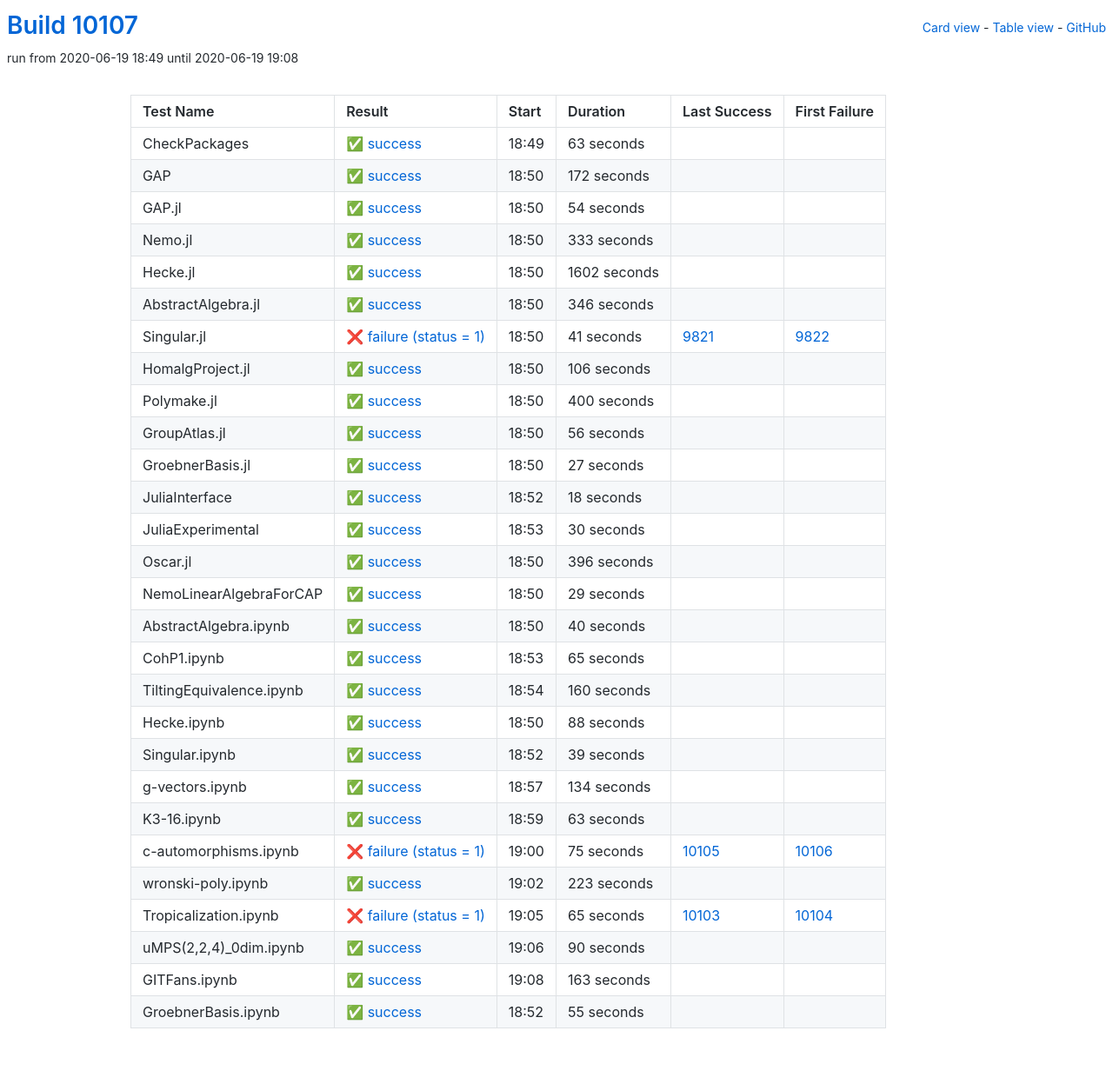
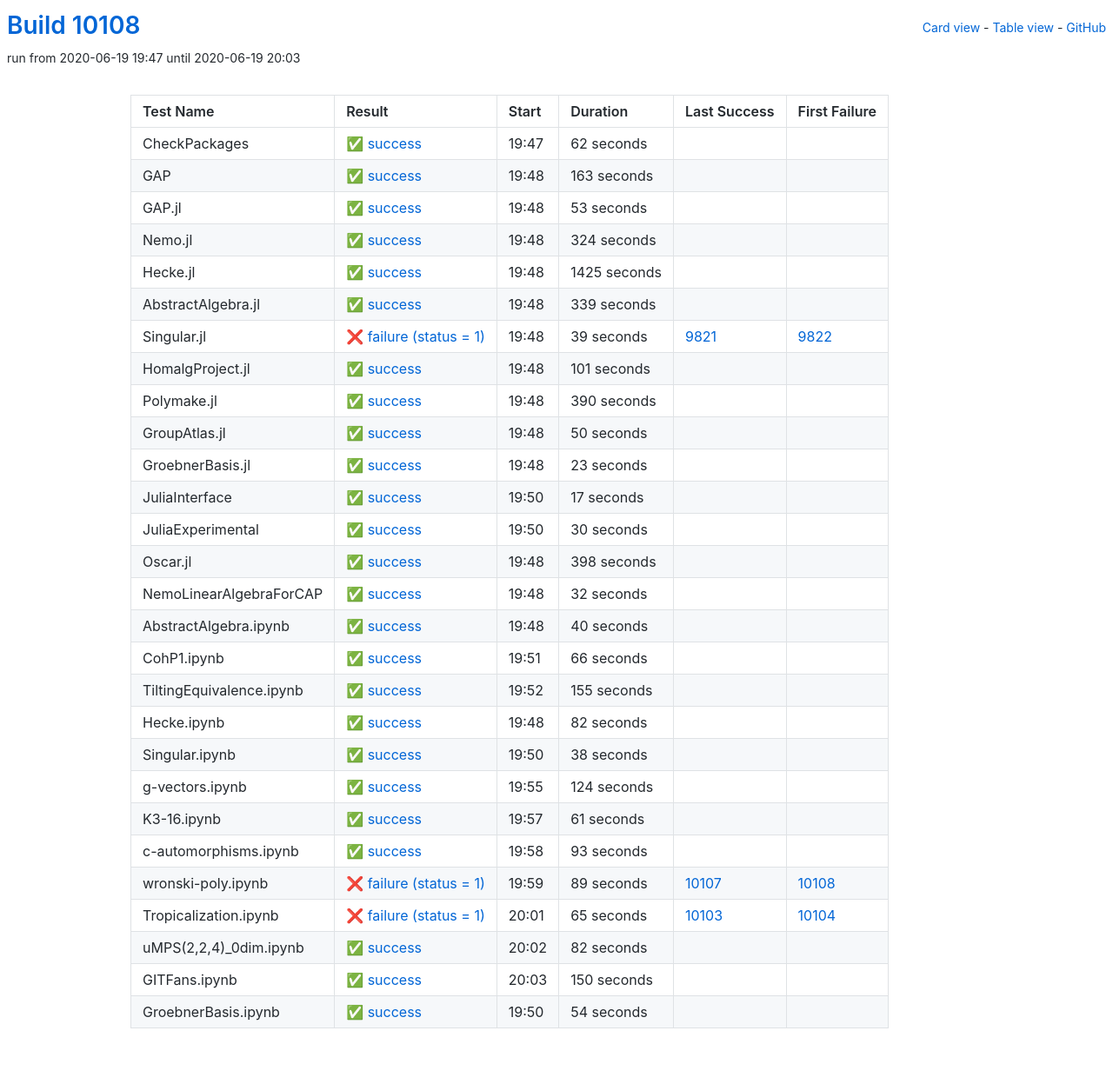
Before and after one commit to oscar-system/oscar-ci-status, a Jekyll site: the page built from table.html, in a window 1280 px wide. Shown: the whole page at 87% size. Built offline with Jekyll 4.4.1, drawn with Linux system fonts in a browser that asks for light colours.

Commit message:
Build #10108

```diff
--- a/_data/ci.yml
+++ b/_data/ci.yml
@@ -1,6 +1,6 @@
 ---
-build: 10107
-build_url: https://oscarci.mathematik.uni-kl.de/job/oscar/10107/
+build: 10108
+build_url: https://oscarci.mathematik.uni-kl.de/job/oscar/10108/
 job: oscar
 organization: oscar-system
 repo: oscar-ci-status
@@ -8,152 +8,152 @@
 tests:
 - name: CheckPackages
   id: checkpackages
-  log: https://oscarci.mathematik.uni-kl.de/job/oscar/10107/artifact/logs/build-10107/CheckPackages.log
-  start: 2020-06-19 18:49
+  log: https://oscarci.mathematik.uni-kl.de/job/oscar/10108/artifact/logs/build-10108/CheckPackages.log
+  start: 2020-06-19 19:47
   success: true
   exitcode: 0
   status: success
-  duration: 63
+  duration: 62
   last_success: false
   last_success_url:
   first_failure: false
   first_failure_url:
 - name: GAP
   id: gap
-  log: https://oscarci.mathematik.uni-kl.de/job/oscar/10107/artifact/logs/build-10107/GAP.log
-  start: 2020-06-19 18:50
+  log: https://oscarci.mathematik.uni-kl.de/job/oscar/10108/artifact/logs/build-10108/GAP.log
+  start: 2020-06-19 19:48
   success: true
   exitcode: 0
   status: success
-  duration: 172
+  duration: 163
   last_success: false
   last_success_url:
   first_failure: false
   first_failure_url:
 - name: GAP.jl
   id: gap-jl
-  log: https://oscarci.mathematik.uni-kl.de/job/oscar/10107/artifact/logs/build-10107/GAP.jl.log
-  start: 2020-06-19 18:50
+  log: https://oscarci.mathematik.uni-kl.de/job/oscar/10108/artifact/logs/build-10108/GAP.jl.log
+  start: 2020-06-19 19:48
   success: true
   exitcode: 0
   status: success
-  duration: 54
+  duration: 53
   last_success: false
   last_success_url:
   first_failure: false
   first_failure_url:
 - name: Nemo.jl
   id: nemo-jl
-  log: https://oscarci.mathematik.uni-kl.de/job/oscar/10107/artifact/logs/build-10107/Nemo.jl.log
-  start: 2020-06-19 18:50
+  log: https://oscarci.mathematik.uni-kl.de/job/oscar/10108/artifact/logs/build-10108/Nemo.jl.log
+  start: 2020-06-19 19:48
   success: true
   exitcode: 0
   status: success
-  duration: 333
+  duration: 324
   last_success: false
   last_success_url:
   first_failure: false
   first_failure_url:
 - name: Hecke.jl
   id: hecke-jl
-  log: https://oscarci.mathematik.uni-kl.de/job/oscar/10107/artifact/logs/build-10107/Hecke.jl.log
-  start: 2020-06-19 18:50
+  log: https://oscarci.mathematik.uni-kl.de/job/oscar/10108/artifact/logs/build-10108/Hecke.jl.log
+  start: 2020-06-19 19:48
   success: true
   exitcode: 0
   status: success
-  duration: 1602
+  duration: 1425
   last_success: false
   last_success_url:
   first_failure: false
   first_failure_url:
 - name: AbstractAlgebra.jl
   id: abstractalgebra-jl
-  log: https://oscarci.mathematik.uni-kl.de/job/oscar/10107/artifact/logs/build-10107/AbstractAlgebra.jl.log
-  start: 2020-06-19 18:50
+  log: https://oscarci.mathematik.uni-kl.de/job/oscar/10108/artifact/logs/build-10108/AbstractAlgebra.jl.log
+  start: 2020-06-19 19:48
   success: true
   exitcode: 0
   status: success
-  duration: 346
+  duration: 339
   last_success: false
   last_success_url:
   first_failure: false
   first_failure_url:
 - name: Singular.jl
   id: singular-jl
-  log: https://oscarci.mathematik.uni-kl.de/job/oscar/10107/artifact/logs/build-10107/Singular.jl.log
-  start: 2020-06-19 18:50
+  log: https://oscarci.mathematik.uni-kl.de/job/oscar/10108/artifact/logs/build-10108/Singular.jl.log
+  start: 2020-06-19 19:48
   success: false
   exitcode: 1
   status: failure
-  duration: 41
+  duration: 39
   last_success: 9821
   last_success_url: https://oscarci.mathematik.uni-kl.de/job/oscar/9821/
   first_failure: 9822
   first_failure_url: https://oscarci.mathematik.uni-kl.de/job/oscar/9822/
 - name: HomalgProject.jl
   id: homalgproject-jl
-  log: https://oscarci.mathematik.uni-kl.de/job/oscar/10107/artifact/logs/build-10107/HomalgProject.jl.log
-  start: 2020-06-19 18:50
+  log: https://oscarci.mathematik.uni-kl.de/job/oscar/10108/artifact/logs/build-10108/HomalgProject.jl.log
+  start: 2020-06-19 19:48
   success: true
   exitcode: 0
   status: success
-  duration: 106
+  duration: 101
   last_success: false
   last_success_url:
   first_failure: false
   first_failure_url:
 - name: Polymake.jl
   id: polymake-jl
-  log: https://oscarci.mathematik.uni-kl.de/job/oscar/10107/artifact/logs/build-10107/Polymake.jl.log
-  start: 2020-06-19 18:50
+  log: https://oscarci.mathematik.uni-kl.de/job/oscar/10108/artifact/logs/build-10108/Polymake.jl.log
+  start: 2020-06-19 19:48
   success: true
   exitcode: 0
   status: success
-  duration: 400
+  duration: 390
   last_success: false
   last_success_url:
   first_failure: false
   first_failure_url:
 - name: GroupAtlas.jl
   id: groupatlas-jl
-  log: https://oscarci.mathematik.uni-kl.de/job/oscar/10107/artifact/logs/build-10107/GroupAtlas.jl.log
-  start: 2020-06-19 18:50
+  log: https://oscarci.mathematik.uni-kl.de/job/oscar/10108/artifact/logs/build-10108/GroupAtlas.jl.log
+  start: 2020-06-19 19:48
   success: true
   exitcode: 0
   status: success
-  duration: 56
+  duration: 50
   last_success: false
   last_success_url:
   first_failure: false
   first_failure_url:
 - name: GroebnerBasis.jl
   id: groebnerbasis-jl
-  log: https://oscarci.mathematik.uni-kl.de/job/oscar/10107/artifact/logs/build-10107/GroebnerBasis.jl.log
-  start: 2020-06-19 18:50
+  log: https://oscarci.mathematik.uni-kl.de/job/oscar/10108/artifact/logs/build-10108/GroebnerBasis.jl.log
+  start: 2020-06-19 19:48
   success: true
   exitcode: 0
   status: success
-  duration: 27
+  duration: 23
   last_success: false
   last_success_url:
   first_failure: false
   first_failure_url:
 - name: JuliaInterface
   id: juliainterface
-  log: https://oscarci.mathematik.uni-kl.de/job/oscar/10107/artifact/logs/build-10107/JuliaInterface.log
-  start: 2020-06-19 18:52
+  log: https://oscarci.mathematik.uni-kl.de/job/oscar/10108/artifact/logs/build-10108/JuliaInterface.log
+  start: 2020-06-19 19:50
   success: true
   exitcode: 0
   status: success
-  duration: 18
+  duration: 17
   last_success: false
   last_success_url:
   first_failure: false
   first_failure_url:
 - name: JuliaExperimental
   id: juliaexperimental
-  log: https://oscarci.mathematik.uni-kl.de/job/oscar/10107/artifact/logs/build-10107/JuliaExperimental.log
-  start: 2020-06-19 18:53
+  log: https://oscarci.mathematik.uni-kl.de/job/oscar/10108/artifact/logs/build-10108/JuliaExperimental.log
+  start: 2020-06-19 19:50
   success: true
   exitcode: 0
   status: success
@@ -164,32 +164,32 @@
   first_failure_url:
 - name: Oscar.jl
   id: oscar-jl
-  log: https://oscarci.mathematik.uni-kl.de/job/oscar/10107/artifact/logs/build-10107/Oscar.jl.log
-  start: 2020-06-19 18:50
+  log: https://oscarci.mathematik.uni-kl.de/job/oscar/10108/artifact/logs/build-10108/Oscar.jl.log
+  start: 2020-06-19 19:48
   success: true
   exitcode: 0
   status: success
-  duration: 396
+  duration: 398
   last_success: false
   last_success_url:
   first_failure: false
   first_failure_url:
 - name: NemoLinearAlgebraForCAP
   id: nemolinearalgebraforcap
-  log: https://oscarci.mathematik.uni-kl.de/job/oscar/10107/artifact/logs/build-10107/NemoLinearAlgebraForCAP.log
-  start: 2020-06-19 18:50
+  log: https://oscarci.mathematik.uni-kl.de/job/oscar/10108/artifact/logs/build-10108/NemoLinearAlgebraForCAP.log
+  start: 2020-06-19 19:48
   success: true
   exitcode: 0
   status: success
-  duration: 29
+  duration: 32
   last_success: false
   last_success_url:
   first_failure: false
   first_failure_url:
 - name: AbstractAlgebra.ipynb
   id: abstractalgebra-ipynb
-  log: https://oscarci.mathematik.uni-kl.de/job/oscar/10107/artifact/logs/build-10107/AbstractAlgebra.ipynb.log
-  start: 2020-06-19 18:50
+  log: https://oscarci.mathematik.uni-kl.de/job/oscar/10108/artifact/logs/build-10108/AbstractAlgebra.ipynb.log
+  start: 2020-06-19 19:48
   success: true
   exitcode: 0
   status: success
@@ -200,104 +200,104 @@
   first_failure_url:
 - name: CohP1.ipynb
   id: cohp1-ipynb
-  log: https://oscarci.mathematik.uni-kl.de/job/oscar/10107/artifact/logs/build-10107/CohP1.ipynb.log
-  start: 2020-06-19 18:53
+  log: https://oscarci.mathematik.uni-kl.de/job/oscar/10108/artifact/logs/build-10108/CohP1.ipynb.log
+  start: 2020-06-19 19:51
   success: true
   exitcode: 0
   status: success
-  duration: 65
+  duration: 66
   last_success: false
   last_success_url:
   first_failure: false
   first_failure_url:
 - name: TiltingEquivalence.ipynb
   id: tiltingequivalence-ipynb
-  log: https://oscarci.mathematik.uni-kl.de/job/oscar/10107/artifact/logs/build-10107/TiltingEquivalence.ipynb.log
-  start: 2020-06-19 18:54
+  log: https://oscarci.mathematik.uni-kl.de/job/oscar/10108/artifact/logs/build-10108/TiltingEquivalence.ipynb.log
+  start: 2020-06-19 19:52
   success: true
   exitcode: 0
   status: success
-  duration: 160
+  duration: 155
   last_success: false
   last_success_url:
   first_failure: false
   first_failure_url:
 - name: Hecke.ipynb
   id: hecke-ipynb
-  log: https://oscarci.mathematik.uni-kl.de/job/oscar/10107/artifact/logs/build-10107/Hecke.ipynb.log
-  start: 2020-06-19 18:50
+  log: https://oscarci.mathematik.uni-kl.de/job/oscar/10108/artifact/logs/build-10108/Hecke.ipynb.log
+  start: 2020-06-19 19:48
   success: true
   exitcode: 0
   status: success
-  duration: 88
+  duration: 82
   last_success: false
   last_success_url:
   first_failure: false
   first_failure_url:
 - name: Singular.ipynb
   id: singular-ipynb
-  log: https://oscarci.mathematik.uni-kl.de/job/oscar/10107/artifact/logs/build-10107/Singular.ipynb.log
-  start: 2020-06-19 18:52
+  log: https://oscarci.mathematik.uni-kl.de/job/oscar/10108/artifact/logs/build-10108/Singular.ipynb.log
+  start: 2020-06-19 19:50
   success: true
   exitcode: 0
   status: success
-  duration: 39
+  duration: 38
   last_success: false
   last_success_url:
   first_failure: false
   first_failure_url:
 - name: g-vectors.ipynb
   id: g-vectors-ipynb
-  log: https://oscarci.mathematik.uni-kl.de/job/oscar/10107/artifact/logs/build-10107/g-vectors.ipynb.log
-  start: 2020-06-19 18:57
+  log: https://oscarci.mathematik.uni-kl.de/job/oscar/10108/artifact/logs/build-10108/g-vectors.ipynb.log
+  start: 2020-06-19 19:55
   success: true
   exitcode: 0
   status: success
-  duration: 134
+  duration: 124
   last_success: false
   last_success_url:
   first_failure: false
   first_failure_url:
 - name: K3-16.ipynb
   id: k3-16-ipynb
-  log: https://oscarci.mathematik.uni-kl.de/job/oscar/10107/artifact/logs/build-10107/K3-16.ipynb.log
-  start: 2020-06-19 18:59
+  log: https://oscarci.mathematik.uni-kl.de/job/oscar/10108/artifact/logs/build-10108/K3-16.ipynb.log
+  start: 2020-06-19 19:57
   success: true
   exitcode: 0
   status: success
-  duration: 63
+  duration: 61
   last_success: false
   last_success_url:
   first_failure: false
   first_failure_url:
 - name: c-automorphisms.ipynb
   id: c-automorphisms-ipynb
-  log: https://oscarci.mathematik.uni-kl.de/job/oscar/10107/artifact/logs/build-10107/c-automorphisms.ipynb.log
-  start: 2020-06-19 19:00
-  success: false
-  exitcode: 1
-  status: failure
-  duration: 75
-  last_success: 10105
-  last_success_url: https://oscarci.mathematik.uni-kl.de/job/oscar/10105/
-  first_failure: 10106
-  first_failure_url: https://oscarci.mathematik.uni-kl.de/job/oscar/10106/
-- name: wronski-poly.ipynb
-  id: wronski-poly-ipynb
-  log: https://oscarci.mathematik.uni-kl.de/job/oscar/10107/artifact/logs/build-10107/wronski-poly.ipynb.log
-  start: 2020-06-19 19:02
+  log: https://oscarci.mathematik.uni-kl.de/job/oscar/10108/artifact/logs/build-10108/c-automorphisms.ipynb.log
+  start: 2020-06-19 19:58
   success: true
   exitcode: 0
   status: success
-  duration: 223
+  duration: 93
   last_success: false
   last_success_url:
   first_failure: false
   first_failure_url:
+- name: wronski-poly.ipynb
+  id: wronski-poly-ipynb
+  log: https://oscarci.mathematik.uni-kl.de/job/oscar/10108/artifact/logs/build-10108/wronski-poly.ipynb.log
+  start: 2020-06-19 19:59
+  success: false
+  exitcode: 1
+  status: failure
+  duration: 89
+  last_success: 10107
+  last_success_url: https://oscarci.mathematik.uni-kl.de/job/oscar/10107/
+  first_failure: 10108
+  first_failure_url: https://oscarci.mathematik.uni-kl.de/job/oscar/10108/
 - name: Tropicalization.ipynb
   id: tropicalization-ipynb
-  log: https://oscarci.mathematik.uni-kl.de/job/oscar/10107/artifact/logs/build-10107/Tropicalization.ipynb.log
-  start: 2020-06-19 19:05
+  log: https://oscarci.mathematik.uni-kl.de/job/oscar/10108/artifact/logs/build-10108/Tropicalization.ipynb.log
+  start: 2020-06-19 20:01
   success: false
   exitcode: 1
   status: failure
@@ -308,36 +308,36 @@
   first_failure_url: https://oscarci.mathematik.uni-kl.de/job/oscar/10104/
 - name: uMPS(2,2,4)_0dim.ipynb
   id: umps-2-2-4-0dim-ipynb
-  log: https://oscarci.mathematik.uni-kl.de/job/oscar/10107/artifact/logs/build-10107/uMPS-2-2-4-_0dim.ipynb.log
-  start: 2020-06-19 19:06
+  log: https://oscarci.mathematik.uni-kl.de/job/oscar/10108/artifact/logs/build-10108/uMPS-2-2-4-_0dim.ipynb.log
+  start: 2020-06-19 20:02
   success: true
   exitcode: 0
   status: success
-  duration: 90
+  duration: 82
   last_success: false
   last_success_url:
   first_failure: false
   first_failure_url:
 - name: GITFans.ipynb
   id: gitfans-ipynb
-  log: https://oscarci.mathematik.uni-kl.de/job/oscar/10107/artifact/logs/build-10107/GITFans.ipynb.log
-  start: 2020-06-19 19:08
+  log: https://oscarci.mathematik.uni-kl.de/job/oscar/10108/artifact/logs/build-10108/GITFans.ipynb.log
+  start: 2020-06-19 20:03
   success: true
   exitcode: 0
   status: success
-  duration: 163
+  duration: 150
   last_success: false
   last_success_url:
   first_failure: false
   first_failure_url:
 - name: GroebnerBasis.ipynb
   id: groebnerbasis-ipynb
-  log: https://oscarci.mathematik.uni-kl.de/job/oscar/10107/artifact/logs/build-10107/GroebnerBasis.ipynb.log
-  start: 2020-06-19 18:52
+  log: https://oscarci.mathematik.uni-kl.de/job/oscar/10108/artifact/logs/build-10108/GroebnerBasis.ipynb.log
+  start: 2020-06-19 19:50
   success: true
   exitcode: 0
   status: success
-  duration: 55
+  duration: 54
   last_success: false
   last_success_url:
   first_failure: false
```
Also changed, not shown: README.md.
